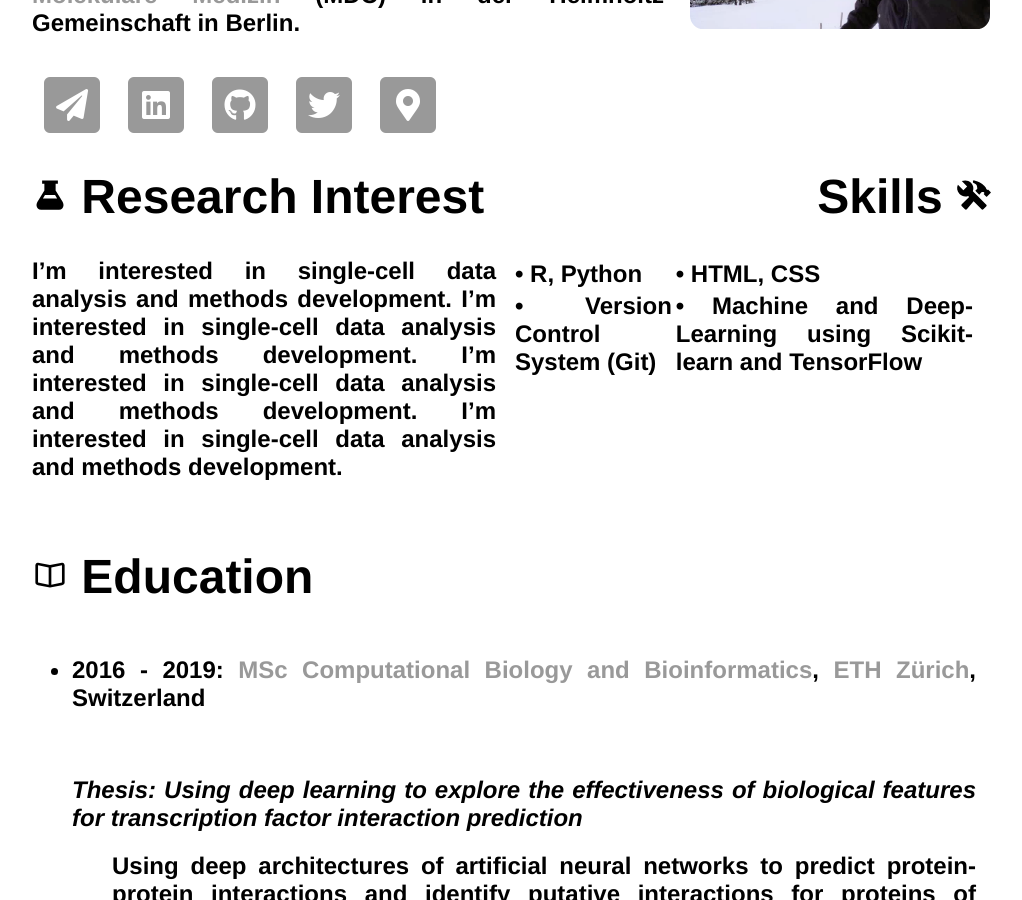
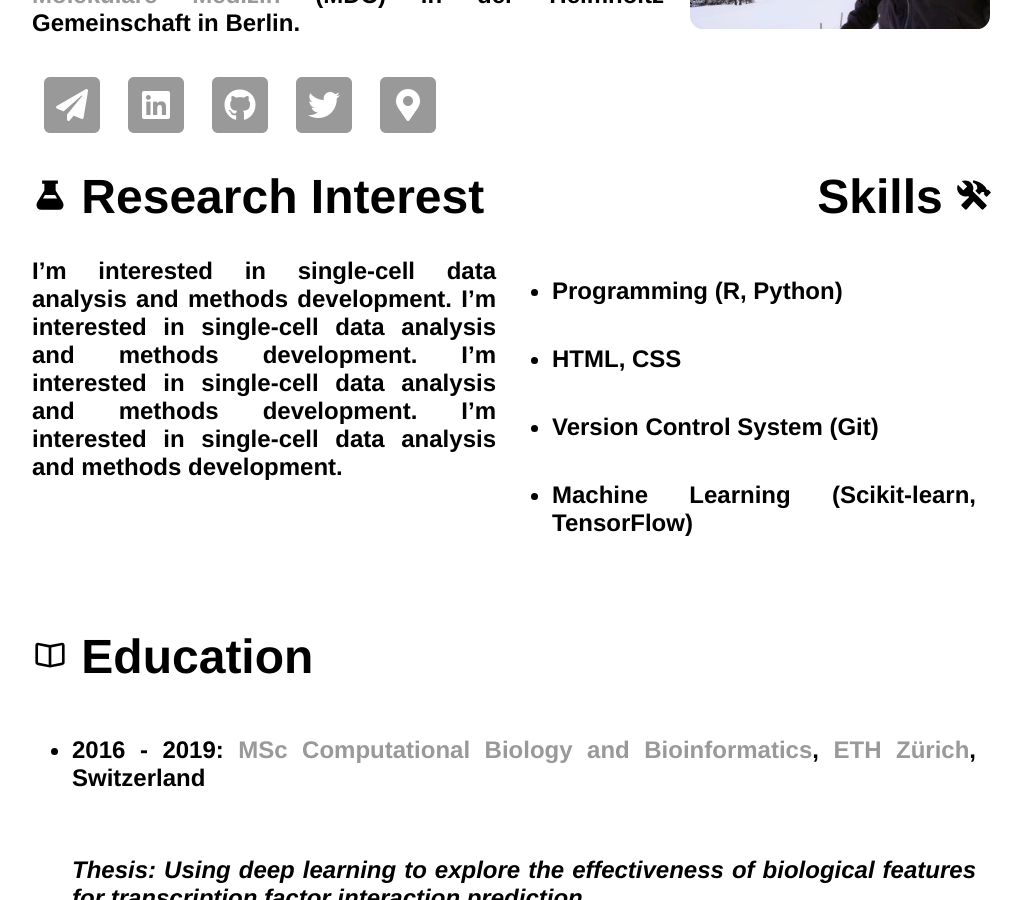
Before and after one commit to saisomesh2594/saisomesh2594.github.io, a Jekyll site: the page built from index.html, in a window 1280 px wide and 900 px high, scrolled down 365 px. Shown: the whole window, without its empty margins (128-1150 px from the left). Built offline with Jekyll 4.4.1, drawn with Linux system fonts in a browser that asks for light colours.

Commit message:
update skills

```diff
--- a/index.html
+++ b/index.html
@@ -87,16 +87,11 @@ title: Somesh Sai, Just Another Bioinformatician
 			<h1 align="right">Skills <ion-icon name="construct"></ion-icon></h1>
 			<article>
 				<h2>
-				<table>
-				<tr>
-    					<td>&#8226 R, Python</td>
-    					<td>&#8226 HTML, CSS</td>
-  				</tr>
-  				<tr>
-    					<td>&#8226 Version Control System (Git)</td>
-    					<td>&#8226 Machine and Deep-Learning using Scikit-learn and TensorFlow</td>
-  				</tr>
-				</table>
+					<ul>
+						<li>Programming (R, Python)</li>
+						<li>HTML, CSS</li>
+						<li>Version Control System (Git)</li>
+						<li>Machine Learning (Scikit-learn, TensorFlow)</li>
 				</h2>
 			</article>
 		</div>
```
